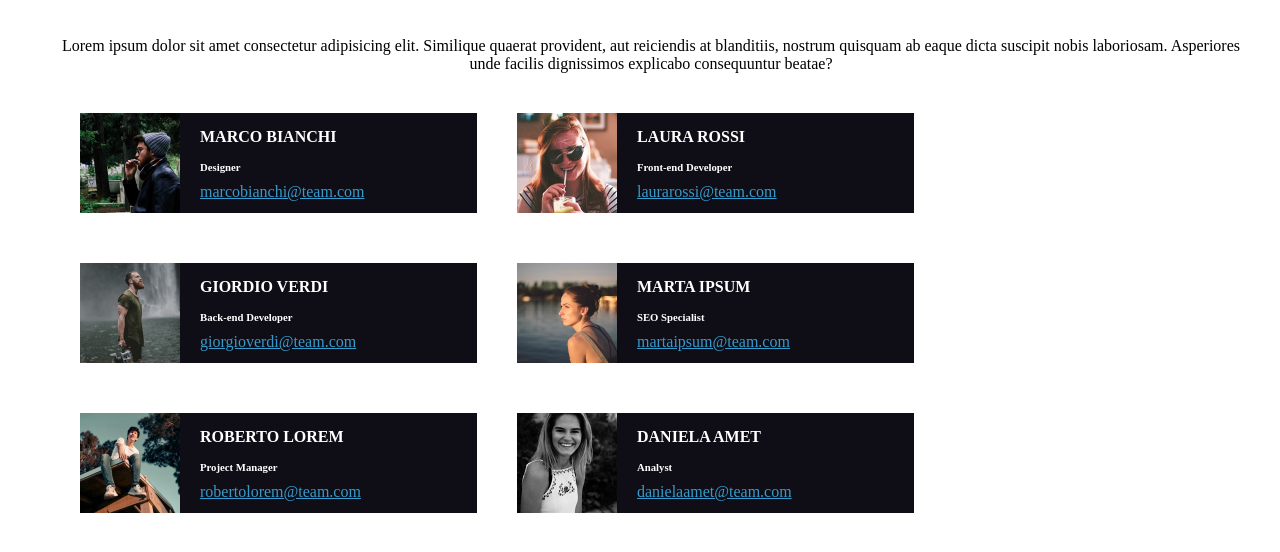
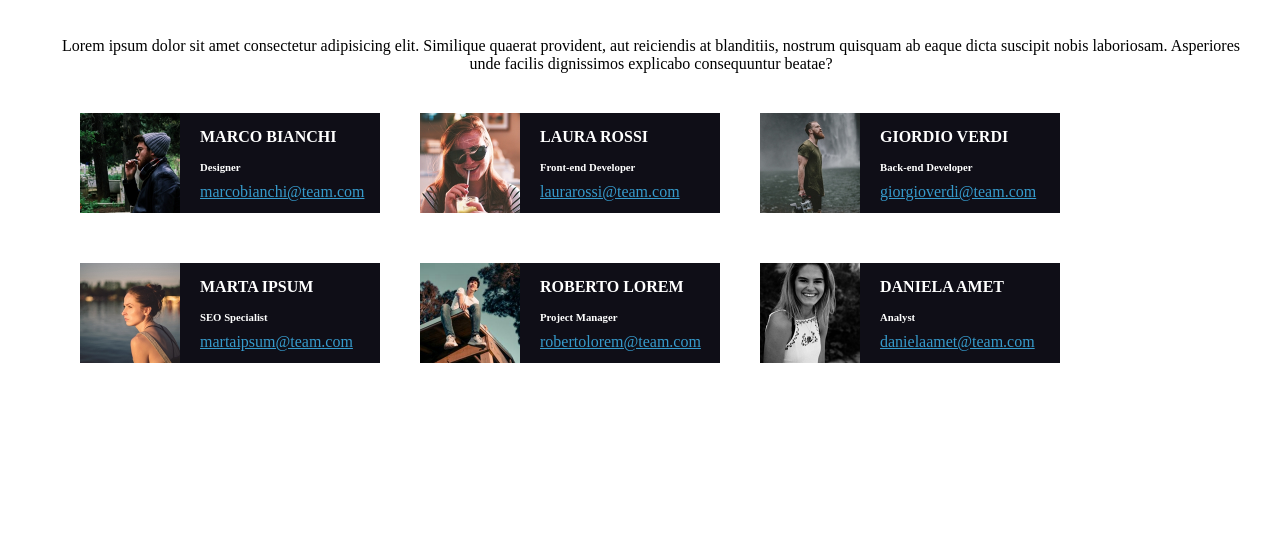
Before and after one commit to MirkoCifelli/html-css-float-cards, a plain HTML site: page index.html in a window 1280 px wide. Shown: the part 70-622 px from the top of the page. Drawn offline with Linux system fonts and the light colour scheme.

Commit message:
Rimesso 3 img su una riga

```diff
--- a/css/style.css
+++ b/css/style.css
@@ -42,7 +42,7 @@ p{
 
 .box {
     height: 100px;
-    width:calc(100% / 3 - 3px);
+    width:calc(300px);
     background-color: #0F0E17;
     float: left;
     margin-left: 40px;
```
